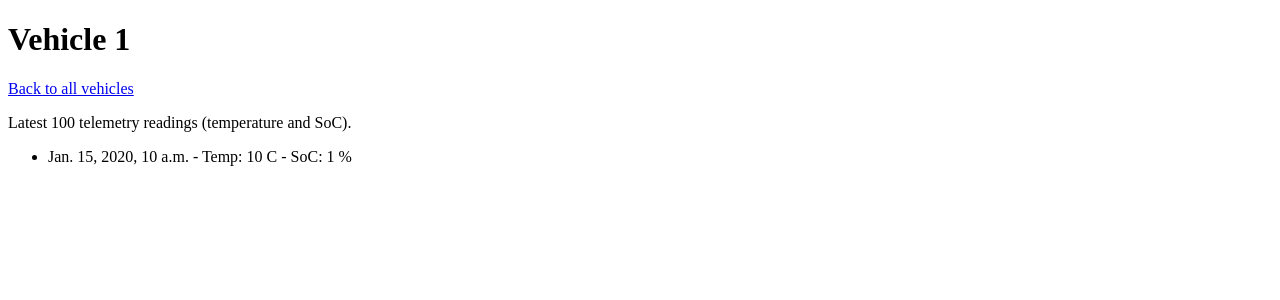
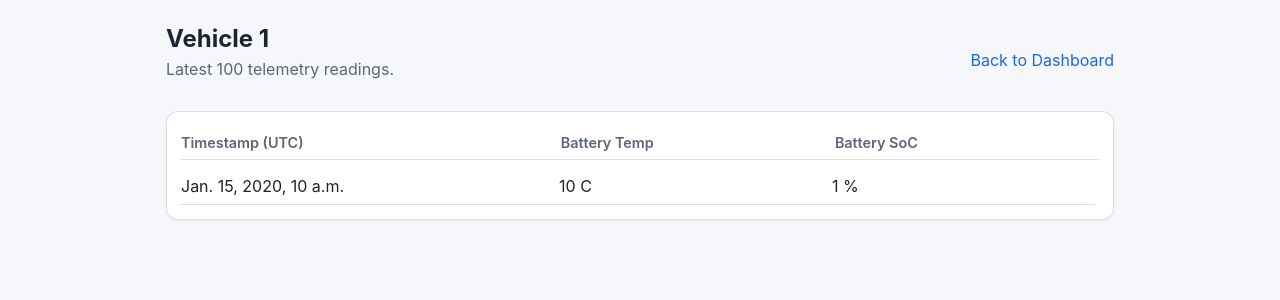
Before and after one commit to bitshortofabyte/evsim, a Django app: template telemetry/templates/telemetry/vehicle_detail.html in a window 1280 px wide. Shown: the top 300 px of the page. Run offline with Django 5.2, Linux system fonts and the light colour scheme; the template is opened without the code that fills it: most values are stand-ins (such as "Sample title", 1, 10 or a date in 2020).

Commit message:
Made the web side of this look nicer

```diff
--- /dev/null
+++ b/telemetry/templates/telemetry/base.html
@@ -0,0 +1,109 @@
+<!DOCTYPE html>
+<html lang="en">
+<head>
+    <meta charset="UTF-8">
+    <meta name="viewport" content="width=device-width, initial-scale=1.0">
+    <title>{% block title %}EV Telemetry{% endblock %}</title>
+    <style>
+        :root {
+            color-scheme: light;
+            --bg: #f5f7fb;
+            --card: #ffffff;
+            --text: #1b2430;
+            --muted: #5b6678;
+            --border: #d8dfeb;
+            --primary: #1769e0;
+            --danger: #b42318;
+            --danger-bg: #fef3f2;
+        }
+
+        * {
+            box-sizing: border-box;
+        }
+
+        body {
+            margin: 0;
+            font-family: Inter, -apple-system, BlinkMacSystemFont, "Segoe UI", sans-serif;
+            background: var(--bg);
+            color: var(--text);
+        }
+
+        .layout {
+            max-width: 980px;
+            margin: 0 auto;
+            padding: 24px 16px 40px;
+        }
+
+        .topbar {
+            display: flex;
+            justify-content: space-between;
+            align-items: center;
+            margin-bottom: 16px;
+        }
+
+        .topbar h1 {
+            margin: 0;
+            font-size: 1.5rem;
+        }
+
+        .muted {
+            color: var(--muted);
+            margin-top: 6px;
+        }
+
+        a {
+            color: var(--primary);
+            text-decoration: none;
+        }
+
+        a:hover {
+            text-decoration: underline;
+        }
+
+        .card {
+            background: var(--card);
+            border: 1px solid var(--border);
+            border-radius: 12px;
+            padding: 14px;
+            box-shadow: 0 1px 2px rgba(16, 24, 40, 0.06);
+        }
+
+        .stack {
+            display: grid;
+            gap: 10px;
+        }
+
+        .badge-danger {
+            display: inline-block;
+            background: var(--danger-bg);
+            color: var(--danger);
+            border: 1px solid #fecdca;
+            border-radius: 999px;
+            padding: 2px 8px;
+            font-size: 0.8rem;
+            font-weight: 600;
+        }
+
+        .btn {
+            border: 1px solid var(--border);
+            border-radius: 8px;
+            background: #fff;
+            padding: 6px 10px;
+            cursor: pointer;
+        }
+
+        .btn-danger {
+            border-color: #fda29b;
+            color: #912018;
+            background: #fff5f4;
+        }
+    </style>
+    {% block head_extra %}{% endblock %}
+</head>
+<body>
+    <main class="layout">
+        {% block content %}{% endblock %}
+    </main>
+    {% block scripts %}{% endblock %}
+</body>
+</html>
--- a/telemetry/templates/telemetry/vehicle_detail.html
+++ b/telemetry/templates/telemetry/vehicle_detail.html
@@ -1,25 +1,52 @@
-<!DOCTYPE html>
-<html lang="en">
-<head>
-    <meta charset="UTF-8">
-    <meta name="viewport" content="width=device-width, initial-scale=1.0">
+{% extends "telemetry/base.html" %}
+
+{% block title %}{{ vehicle_id }} Readings{% endblock %}
+
+{% block head_extra %}
 <meta http-equiv="refresh" content="5">
-    <title>{{ vehicle_id }} Readings</title>
 <style>
     .problem-banner {
-            background-color: #ffe5e5;
-            border: 1px solid #b30000;
-            color: #7a0000;
-            padding: 10px;
-            margin: 10px 0;
-            font-weight: bold;
+        background: #fef3f2;
+        border: 1px solid #fecdca;
+        color: #912018;
+        border-radius: 10px;
+        padding: 10px 12px;
+        margin-bottom: 12px;
+        font-weight: 600;
+    }
+
+    .reading-row {
+        display: grid;
+        grid-template-columns: 1.4fr 1fr 1fr;
+        gap: 10px;
+        border-bottom: 1px solid var(--border);
+        padding: 8px 0;
+    }
+
+    .reading-header {
+        color: var(--muted);
+        font-size: 0.9rem;
+        font-weight: 600;
+    }
+
+    .readings-window {
+        max-height: 420px;
+        overflow-y: auto;
+        margin-top: 8px;
+        padding-right: 4px;
     }
 </style>
-</head>
-<body>
+{% endblock %}
+
+{% block content %}
+<div class="topbar">
+    <div>
         <h1>Vehicle {{ vehicle_id }}</h1>
-    <p><a href="{% url 'dashboard' %}">Back to all vehicles</a></p>
-    <p>Latest 100 telemetry readings (temperature and SoC).</p>
+        <p class="muted">Latest 100 telemetry readings.</p>
+    </div>
+    <a href="{% url 'dashboard' %}">Back to Dashboard</a>
+</div>
+
 {% if is_stale %}
     <div class="problem-banner">
         [PROBLEM] {{ stale_message }}
@@ -27,17 +54,25 @@
 {% endif %}
 
 {% if readings %}
-        <ul>
+    <section class="card">
+        <div class="reading-row reading-header">
+            <div>Timestamp (UTC)</div>
+            <div>Battery Temp</div>
+            <div>Battery SoC</div>
+        </div>
+        <div class="readings-window">
             {% for reading in readings %}
-                <li>
-                    {{ reading.timestamp_utc }}
-                    - Temp: {% firstof reading.battery_temperature_c reading.value_celsius "N/A" %} C
-                    - SoC: {{ reading.battery_soc_percent|default:"N/A" }} %
-                </li>
+                <div class="reading-row">
+                    <div>{{ reading.timestamp_utc }}</div>
+                    <div>{% firstof reading.battery_temperature_c reading.value_celsius "N/A" %} C</div>
+                    <div>{{ reading.battery_soc_percent|default:"N/A" }} %</div>
+                </div>
             {% endfor %}
-        </ul>
+        </div>
+    </section>
 {% else %}
-        <p>No readings found for this vehicle.</p>
+    <section class="card">
+        <p class="muted">No readings found for this vehicle.</p>
+    </section>
 {% endif %}
-</body>
-</html>
+{% endblock %}
--- a/telemetry/views.py
+++ b/telemetry/views.py
@@ -85,6 +85,9 @@ def vehicle_detail(request, vehicle_id):
         if "client" in locals():
             client.close()
 
+    # Ensure the newest readings are always first, even if mixed/legacy timestamps exist.
+    readings.sort(key=lambda r: r.get("timestamp_utc", ""), reverse=True)
+
     is_stale = False
     stale_message = None
     if readings:
```
Also changed, not shown: telemetry/templates/telemetry/admin_tools.html (+19 -16 lines), telemetry/templates/telemetry/dashboard.html (+50 -30 lines). Lines whose indentation alone changed are shown as unchanged.
